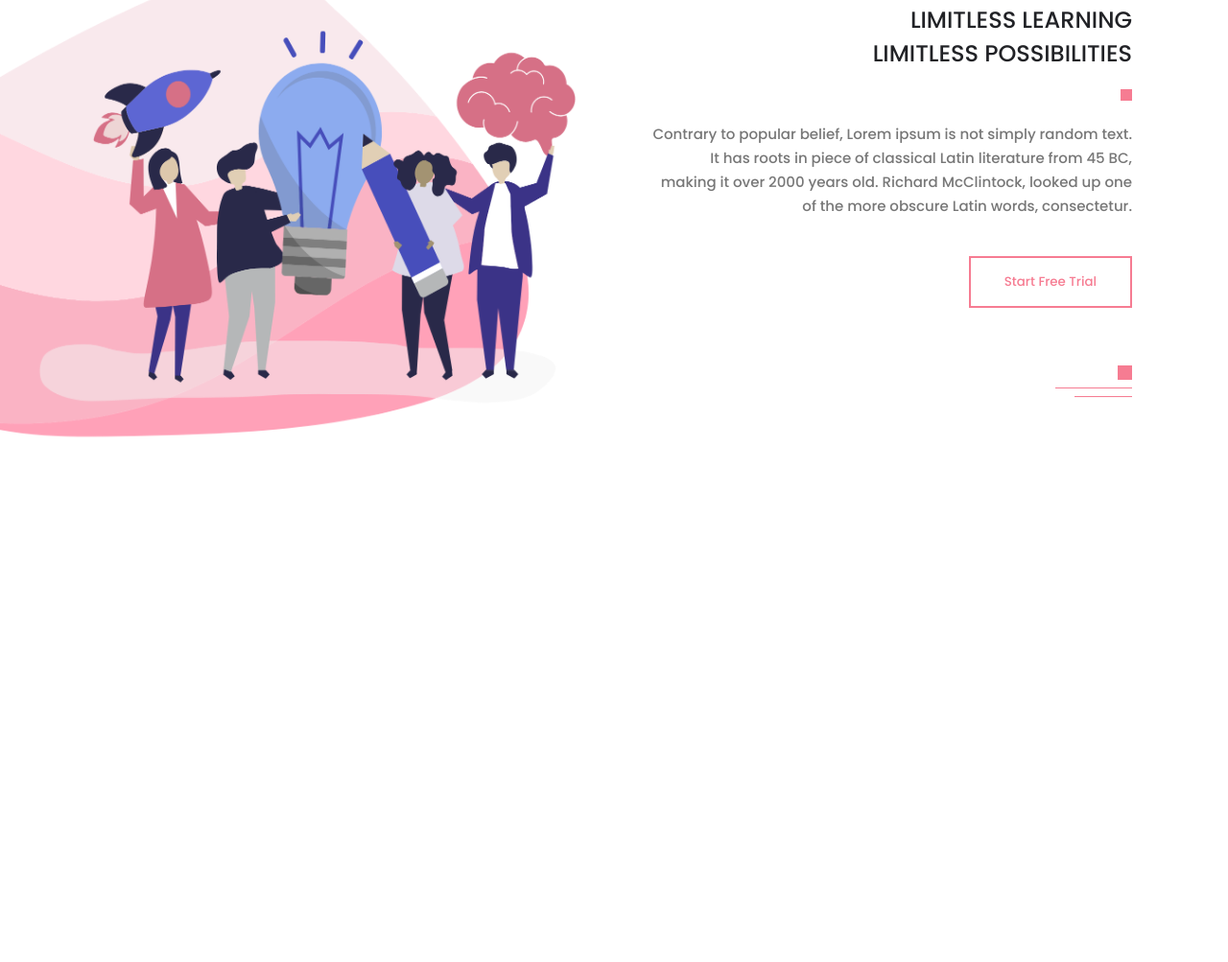
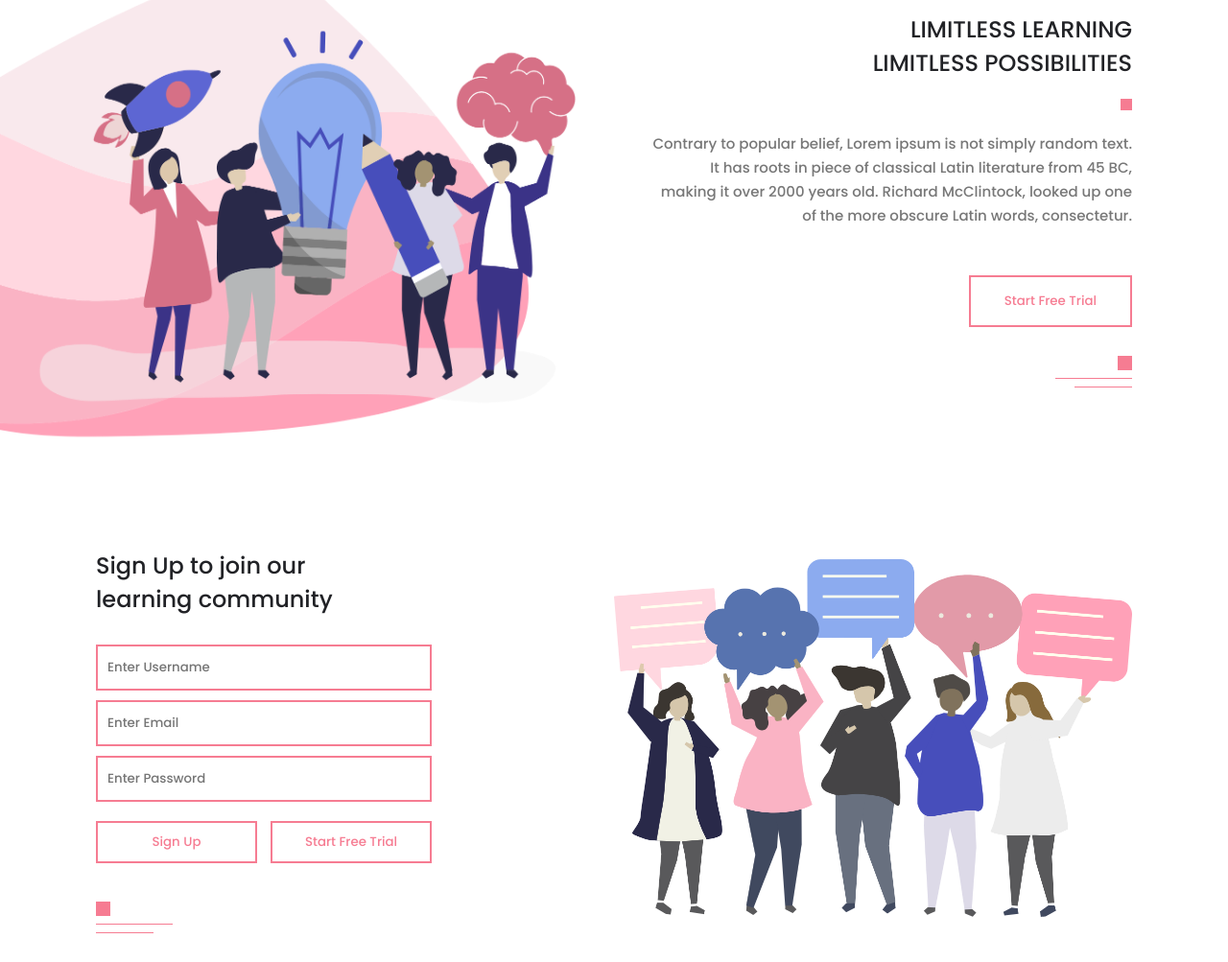
Before and after one commit to Tyro-A/Xypo, a plain HTML site: page index.html in a window 1280 px wide. Shown: the part 2785-3788 px from the top of the page at 96% size. Before the commit the page ends 3707 px from the top, so only its background shows below. Drawn offline with Linux system fonts and the light colour scheme.

Commit message:
Added contact section

```diff
--- a/index.html
+++ b/index.html
@@ -153,6 +153,36 @@
     <!-- Offer Ends -->
 
 
+    <!-- Contacts -->
+    <section id="contact">
+        <div class="container contact-row">
+            <div class="contact-left-col">
+
+                <h1>Sign Up to join our <br> learning community </h1>
+                <form>
+                    <input type="text" placeholder="Enter Username">
+                    <input type="email" placeholder="Enter Email">
+                    <input type="password" placeholder="Enter Password">
+                    <div class="btn-box">
+                        <button class="general-btn">Sign Up</button>
+                        <button class="general-btn">Start Free Trial</button>
+                    </div>
+                </form>
+                <div class="line">
+                    <span class="line-1"></span><br>
+                    <span class="line-2"></span><br>
+                    <span class="line-3"></span><br>
+                </div>
+
+            </div>
+            <div class="contact-right-col">
+                <img src="img/contact.png" alt="contact">
+            </div>
+        </div>
+    </section>
+    <!-- Contact Ends -->
+
+
 
     <br><br><br><br><br><br><br>
     <br><br><br><br><br><br><br>
--- a/style.css
+++ b/style.css
@@ -334,3 +334,64 @@ nav ul li a {
     text-transform: uppercase;
     margin-bottom: 20px;
 }
+
+#offer button {
+    margin: 30px 0;
+}
+
+/*=============================
+        Contact
+==============================*/
+.contact-row {
+    display: -webkit-box;
+    display: -ms-flexbox;
+    display: flex;
+    -webkit-box-align: center;
+    -ms-flex-align: center;
+    align-items: center;
+    -ms-flex-wrap: wrap;
+    flex-wrap: wrap;
+}
+
+.contact-left-col, .contact-right-col {
+    -ms-flex-preferred-size: 50%;
+    flex-basis: 50%;
+}
+.contact-right-col img {
+    width: 100%;
+}
+
+form{
+    max-width: 350px;
+    margin: 30px 0;
+}
+form input {
+    width: 100%;
+    padding: 12px 10px;
+    margin-bottom: 5px;
+    outline: none;
+    -webkit-box-shadow: none;
+    box-shadow: none;
+    -webkit-box-sizing: border-box;
+    box-sizing: border-box;
+    border: 2px solid #f67c92;
+    margin-bottom: 10px;
+}
+
+form .btn-box {
+    width: 100%;
+    display: -webkit-box;
+    display: -ms-flexbox;
+    display: flex;
+    -webkit-box-pack: justify;
+    -ms-flex-pack: justify;
+    justify-content: space-between;
+}
+
+form .btn-box button {
+    -ms-flex-preferred-size: 48%;
+    flex-basis: 48%;
+    padding: 18px 0;
+    padding: 10px;
+    margin: 10px 0;
+}
```
